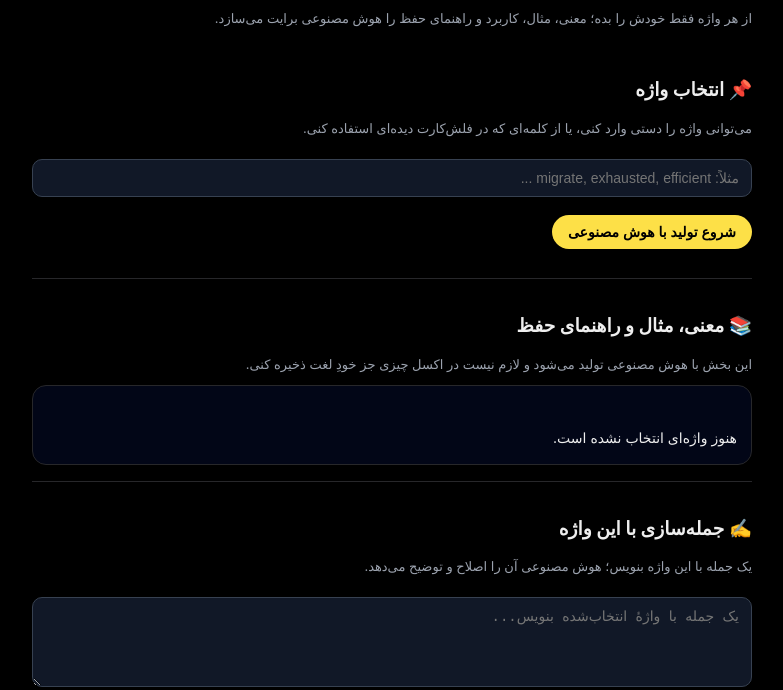
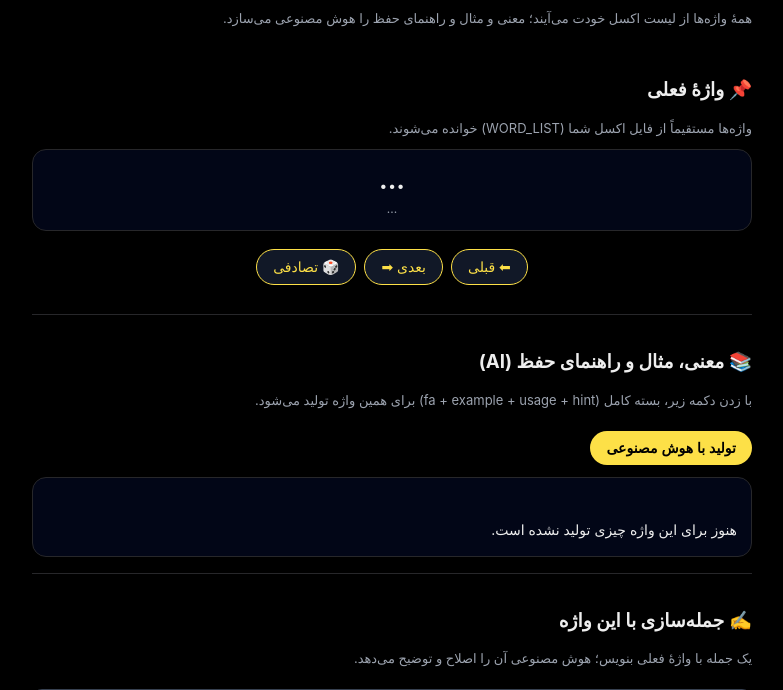
Before and after one commit to aminhosseini7/amin-vocab-pro, a plain HTML site: page ai-vocab.html in a window 1280 px wide. Shown: the part 110-800 px from the top of the page, without its empty margins (248-1031 px from the left). Drawn offline with Linux system fonts and the light colour scheme.

Commit message:
Update ai-vocab.html

```diff
--- a/ai-vocab.html
+++ b/ai-vocab.html
@@ -5,7 +5,6 @@
   <title>AI Vocabulary Trainer</title>
   <meta name="viewport" content="width=device-width, initial-scale=1">
 
-  <!-- استایل ساده مخصوص این صفحه -->
   <style>
     body {
       background: #000;
@@ -40,20 +39,22 @@
       font-size: 13px;
       color: #9ca3af;
     }
-    input, textarea {
-      width: 100%;
-      background: #111827;
-      color: #f9fafb;
-      border-radius: 10px;
-      border: 1px solid #374151;
-      padding: 10px 12px;
-      margin-top: 10px;
-      font-size: 14px;
-      box-sizing: border-box;
+    .word-box {
+      background: #020617;
+      border-radius: 14px;
+      border: 1px solid #27272a;
+      padding: 14px;
+      margin-top: 8px;
+      text-align: center;
     }
-    textarea {
-      min-height: 90px;
-      resize: vertical;
+    .word-main {
+      font-size: 26px;
+      font-weight: 700;
+      margin-bottom: 6px;
+    }
+    .word-meta {
+      font-size: 12px;
+      color: #9ca3af;
     }
     .btn-primary {
       background: #FDE047;
@@ -81,6 +82,20 @@
       flex-wrap: wrap;
       gap: 8px;
       margin-top: 8px;
+      justify-content: center;
+    }
+    textarea {
+      width: 100%;
+      background: #111827;
+      color: #f9fafb;
+      border-radius: 10px;
+      border: 1px solid #374151;
+      padding: 10px 12px;
+      margin-top: 10px;
+      font-size: 14px;
+      min-height: 90px;
+      resize: vertical;
+      box-sizing: border-box;
     }
     .box {
       background: #020617;
@@ -113,19 +128,22 @@
     <a class="back-link" href="index.html"><span>⬅</span>بازگشت به فلش‌کارت‌ها</a>
 
     <h1>🧠 AI Vocabulary Trainer</h1>
-    <p class="sub">از هر واژه فقط خودش را بده؛ معنی، مثال، کاربرد و راهنمای حفظ را هوش مصنوعی برایت می‌سازد.</p>
+    <p class="sub">همهٔ واژه‌ها از لیست اکسل خودت می‌آیند؛ معنی و مثال و راهنمای حفظ را هوش مصنوعی می‌سازد.</p>
 
-    <!-- انتخاب لغت -->
+    <!-- انتخاب واژه از لیست -->
     <div class="section">
-      <h3>📌 انتخاب واژه</h3>
-      <p class="muted">
-        می‌توانی واژه را دستی وارد کنی، یا از کلمه‌ای که در فلش‌کارت دیده‌ای استفاده کنی.
-      </p>
+      <h3>📌 واژهٔ فعلی</h3>
+      <p class="muted">واژه‌ها مستقیماً از فایل اکسل شما (WORD_LIST) خوانده می‌شوند.</p>
 
-      <input id="word-input" type="text" placeholder="مثلاً: migrate, exhausted, efficient ..." />
+      <div class="word-box">
+        <div id="current-word" class="word-main">...</div>
+        <div id="word-meta" class="word-meta">...</div>
+      </div>
 
       <div class="btn-row">
-        <button id="load-word-btn" class="btn-primary">شروع تولید با هوش مصنوعی</button>
+        <button id="prev-word-btn" class="btn-secondary">⬅ قبلی</button>
+        <button id="next-word-btn" class="btn-secondary">بعدی ➡</button>
+        <button id="random-word-btn" class="btn-secondary">🎲 تصادفی</button>
       </div>
 
       <p id="word-status" class="muted"></p>
@@ -133,19 +151,22 @@
 
     <!-- بخش A: معنی + مثال + توضیح + Hint -->
     <div class="section">
-      <h3>📚 معنی، مثال و راهنمای حفظ</h3>
-      <p class="muted">این بخش با هوش مصنوعی تولید می‌شود و لازم نیست در اکسل چیزی جز خودِ لغت ذخیره کنی.</p>
+      <h3>📚 معنی، مثال و راهنمای حفظ (AI)</h3>
+      <p class="muted">با زدن دکمه زیر، بسته کامل (fa + example + usage + hint) برای همین واژه تولید می‌شود.</p>
+
+      <button id="generate-word-ai-btn" class="btn-primary">تولید با هوش مصنوعی</button>
+
       <div id="example-box" class="box">
-        هنوز واژه‌ای انتخاب نشده است.
+        هنوز برای این واژه چیزی تولید نشده است.
       </div>
     </div>
 
     <!-- بخش B: جمله‌سازی -->
     <div class="section">
       <h3>✍ جمله‌سازی با این واژه</h3>
-      <p class="muted">یک جمله با این واژه بنویس؛ هوش مصنوعی آن را اصلاح و توضیح می‌دهد.</p>
+      <p class="muted">یک جمله با واژهٔ فعلی بنویس؛ هوش مصنوعی آن را اصلاح و توضیح می‌دهد.</p>
 
-      <textarea id="sentence-input" placeholder="یک جمله با واژهٔ انتخاب‌شده بنویس..."></textarea>
+      <textarea id="sentence-input" placeholder="یک جمله با واژهٔ فعلی بنویس..."></textarea>
 
       <div class="btn-row">
         <button id="sentence-check-btn" class="btn-primary">بررسی جمله</button>
@@ -166,7 +187,7 @@
 
   </div>
 
-  <!-- اسکریپت منطق صفحه؛ حتماً به صورت module تا بتواند از word_list.js ایمپورت کند -->
+  <!-- اسکریپت منطق صفحه؛ به‌صورت module تا بتواند از word_list.js ایمپورت کند -->
   <script type="module" src="ai-vocab.js"></script>
 </body>
 </html>
```
